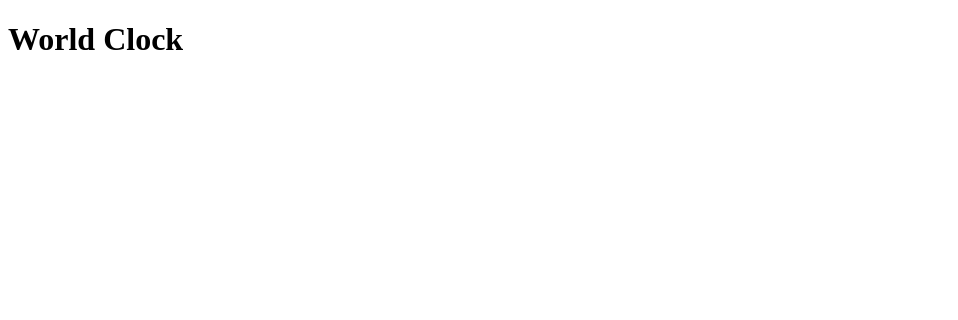
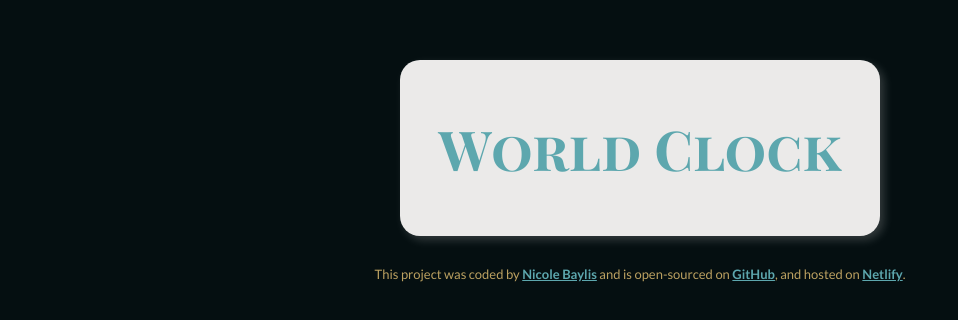
Before and after one commit to NicoleBay/world-clock, a plain HTML site: page index.html in a window 1280 px wide. Shown: the whole page, without its empty margins (0-958 px from the left). Drawn offline with Linux system fonts and the light colour scheme.

Commit message:
Added basic CSS

```diff
--- a/index.html
+++ b/index.html
@@ -2,12 +2,34 @@
 <html lang="en">
   <head>
     <link rel="stylesheet" href="src/styles.css" />
+    <link rel="preconnect" href="https://fonts.googleapis.com" />
+    <link rel="preconnect" href="https://fonts.gstatic.com" crossorigin />
+    <link
+      href="https://fonts.googleapis.com/css2?family=Lato:wght@300;400;700&family=Playfair+Display+SC:wght@700;900&display=swap"
+      rel="stylesheet"
+    />
     <meta charset="UTF-8" />
     <meta name="viewport" content="width=device-width, initial-scale=1.0" />
     <title>World Clock</title>
   </head>
   <body>
-    <h1>World Clock</h1>
+    <div class="container">
+      <h1>World Clock</h1>
+    </div>
+
+    <footer>
+      This project was coded by
+      <a href="https://www.linkedin.com/in/nicole-baylis/" target="_blank"
+        >Nicole Baylis</a
+      >
+      and is open-sourced on
+      <a href="https://github.com/NicoleBay/world-clock" target="_blank"
+        >GitHub</a
+      >, and hosted on
+      <a href="https://world-clock-nicolecodes.netlify.app/" target="_blank"
+        >Netlify</a
+      >.
+    </footer>
     <script src="src/index.js"></script>
   </body>
 </html>
--- a/src/styles.css
+++ b/src/styles.css
@@ -0,0 +1,47 @@
+:root {
+  --title-font: "Playfair Display SC", serif;
+  --body-font: "Lato", sans-serif;
+  --bg-color: #050f11;
+  --primary-color: #5da7ae;
+  --secondary-color: #bca161;
+}
+
+body {
+  font-family: var(--body-font);
+  font-weight: 400;
+  background-color: var(--bg-color);
+}
+
+h1 {
+  font-family: var(--title-font);
+  color: var(--primary-color);
+  font-size: 55px;
+  line-height: 1.5;
+  text-align: center;
+}
+
+footer {
+  color: var(--secondary-color);
+  margin-top: 30px;
+  font-size: 13px;
+  text-align: center;
+}
+
+.container {
+  max-width: 460px;
+  padding: 10px;
+  margin: 60px auto;
+  margin-bottom: 0px;
+  border-radius: 20px;
+  background-color: rgb(235, 234, 233);
+  box-shadow: 4px 4px 10px rgba(235, 234, 233, 0.2);
+}
+
+a {
+  color: var(--primary-color);
+  font-weight: 700;
+}
+
+a:hover {
+  color: #ebebeb;
+}
```
